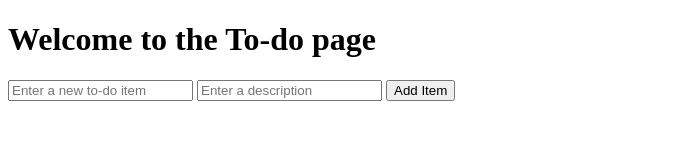
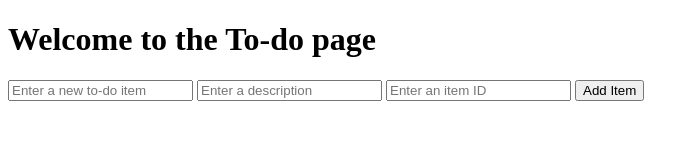
Before and after one commit to sumedha-56/git_, a plain HTML site: page index.html in a window 1280 px wide. Shown: the whole page, without its empty margins (0-699 px from the left). Drawn offline with Linux system fonts and the light colour scheme.

Commit message:
Added item Id

```diff
--- a/index.html
+++ b/index.html
@@ -11,6 +11,7 @@
     <form action="/submittodoitem" method="post">
         <input type="text" name="itemName" placeholder="Enter a new to-do item" required>
         <input type="text" name="itemDescription" placeholder="Enter a description" required>
+        <input type="text" name="itemId" placeholder="Enter an item ID" required>
         <button type="submit">Add Item</button>
         </form>
 
```
